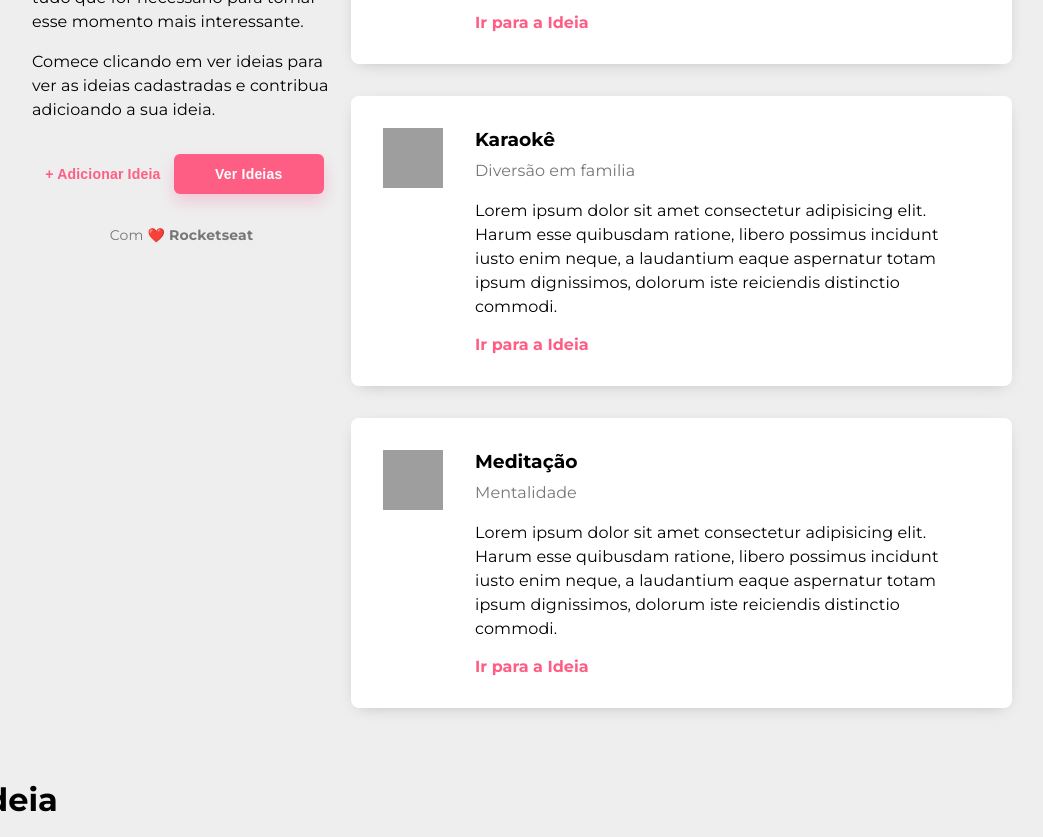
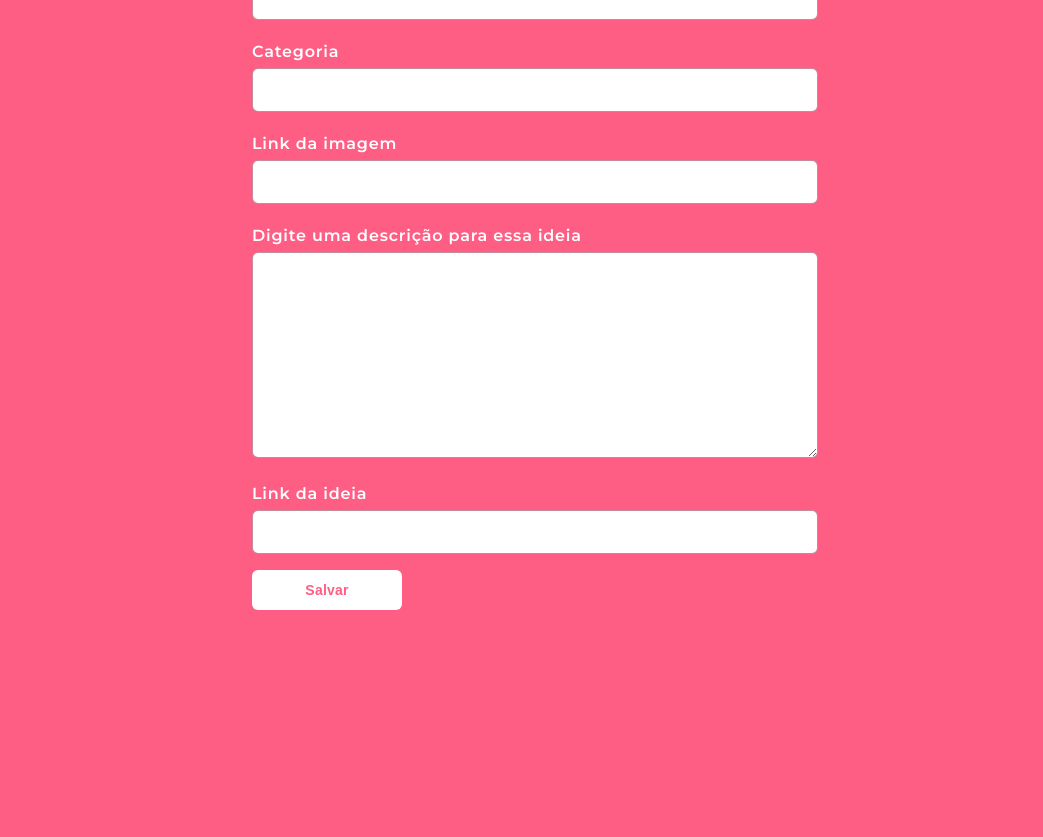
Before and after one commit to andersonleitedev/WorkshopDev, a plain HTML site: page casa-criativa/index.html in a window 1280 px wide. Shown: the part 266-1103 px from the top of the page, without its empty margins (118-1161 px from the left). Drawn offline with Linux system fonts and the light colour scheme; grey boxes are pictures that could not be loaded.

Commit message:
Formatando o estilo do formulario da Modal

```diff
--- a/casa-criativa/css/style.css
+++ b/casa-criativa/css/style.css
@@ -121,3 +121,66 @@ footer a:hover {
 .idea .description {
     margin: 16px 0;
 }
+
+
+/* Modal */
+
+#modal {
+    background: #FF5E84;
+    position: absolute;
+    top: 0;
+    width: 100vw;
+    height: 100vw;
+    display: flex;
+    justify-content: center;
+}
+
+#modal .content {
+    margin-top: 128px;
+    color: #fff;
+}
+
+#modal .content h1 {
+    text-align: center;
+    text-transform: uppercase;
+}
+
+#modal form {
+    width: 80%;
+    max-width: 800px;
+    margin: 0 auto;
+}
+
+.input-wrapper {
+    margin: 16px 0;
+}
+
+form input,
+form textarea {
+    width: 100%;
+    padding: 12px;
+    border-radius: 6px;
+    border: 1px solid rgba(141, 25, 52, 0.5);
+    outline: none;
+    font-size: 16px;
+}
+
+form label {
+    font-weight: 600;
+    line-height: 32px;
+    letter-spacing: 0.8px;
+}
+
+form button {
+    background: #fff;
+    width: 150px;
+    height: 40px;
+    border-radius: 6px;
+    cursor: pointer;
+}
+
+form button:hover {
+    background-color: #0984e3;
+    color: #fff;
+    text-decoration: none;
+}
```
